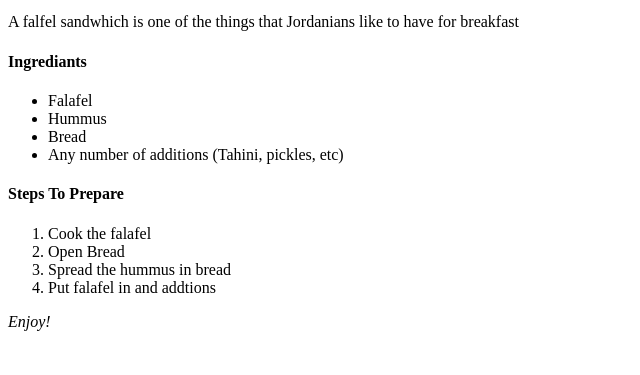
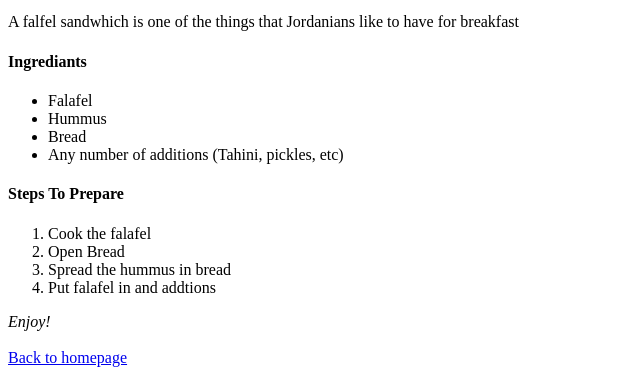
Before and after one commit to Ahmad-Mohammed-Jaber/odin-recipes, a plain HTML site: page recipes/falafel.html in a window 1280 px wide. Shown: the part 469-844 px from the top of the page, without its empty margins (0-640 px from the left). Before the commit the page ends 808 px from the top, so only its background shows below. Drawn offline with Linux system fonts and the light colour scheme.

Commit message:
add link to homepage on recipes pages

```diff
--- a/recipes/falafel.html
+++ b/recipes/falafel.html
@@ -27,5 +27,8 @@
         <li>Put falafel in and addtions</li>
     </ol>
     <em>Enjoy!</em>
+    <br>
+    <br>
+    <a href="../index.html">Back to homepage</a>
 </body>
 </html>
```
Also changed, not shown: recipes/mansaf.html (+3 -0 lines), recipes/shawerma.html (+3 -0 lines).
